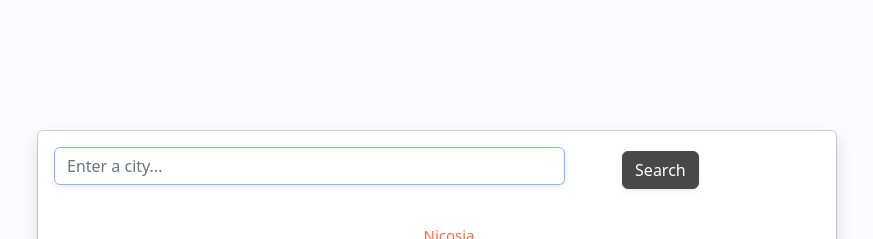
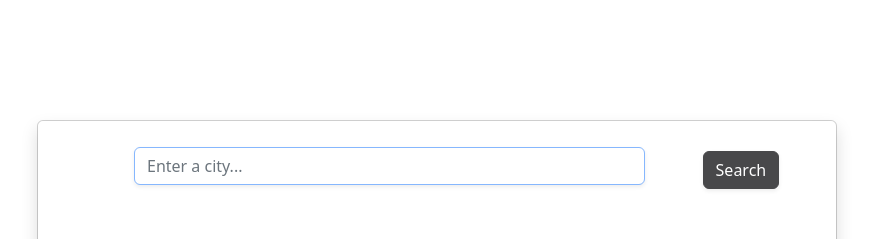
Before and after one commit to adele-dube/react_weather_app-2022, a React (Create React App) app: page / in a window 1280 px wide. Shown: the top 239 px of the page, without its empty margins (203-1076 px from the left). Built offline with nearby package versions, Linux system fonts and the light colour scheme.

Commit message:
Updated App CSS

```diff
--- a/src/Api.js
+++ b/src/Api.js
@@ -17,6 +17,10 @@ export default function Api(props) {
   }
 
   if (temp !== null) {
+    {
+      /* DISABLED FOR SHECODES WEEK 4 HOMEWORK ONLY- CODE WILL BE IN FINAL PROJECT */
+    }
+
     // let apiUrl = `https://api.openweathermap.org/data/2.5/weather?q=${props.city}&appid=1a915758c5fb84c9ee7377f6039e76a7&units=metric`;
 
     // axios.get(apiUrl).then(showTemp);
@@ -24,8 +28,12 @@ export default function Api(props) {
     // console.log(apiUrl);
 
     return (
-      <div>
-        {/* <ul>
+      {
+        /* DISABLED FOR SHECODES WEEK 4 HOMEWORK ONLY- CODE WILL BE IN FINAL PROJECT */
+      } <
+      {
+        /*div >
+       <ul>
           <li>Temperature: {temp}°C</li>
           <li>Description: {description}</li>
           <li>Humidity:{humdity}%</li>
@@ -37,10 +45,11 @@ export default function Api(props) {
               title={description}
             />
           </li>
-        </ul> */}
+        </ul>
 
-        {/* <h3>Hello {props.city}!! </h3> */}
-      </div>
+         <h3>Hello {props.city}!! </h3>
+      </div>*/
+      }
     );
   } else {
     return <h1>Loading...</h1>;
--- a/src/App.css
+++ b/src/App.css
@@ -1,6 +1,6 @@
 .container {
   text-align: center;
-  background-color: #fbfcff;
+  /* background-color: #fbfcff; */
   min-height: 100vh;
   display: flex;
   flex-direction: column;
@@ -20,8 +20,9 @@
 }
 
 #search-form {
-  margin: 0 auto;
+  /* margin: 0 auto; */
   text-align: center;
+  margin: 10px 80px;
 }
 
 #search-input {
@@ -29,9 +30,9 @@
   margin: 10px 80px;
 }
 
-/* #search-button {
-  margin: 10px 90px;
-} */
+#search-button {
+  margin-left: 1px;
+}
 
 #search-button {
   background-color: rgb(72, 72, 74);
--- a/src/Search.js
+++ b/src/Search.js
@@ -29,7 +29,7 @@ export default function Search(props) {
       >
         <div class="col-8 justify-content-center">
           <input
-            className="form-control me-2 shadow-sm"
+            className="form-control shadow-sm"
             type="search"
             placeholder="Enter a city..."
             autoFocus={true}
```
Also changed, not shown: src/App.js (+0 -77 lines).
